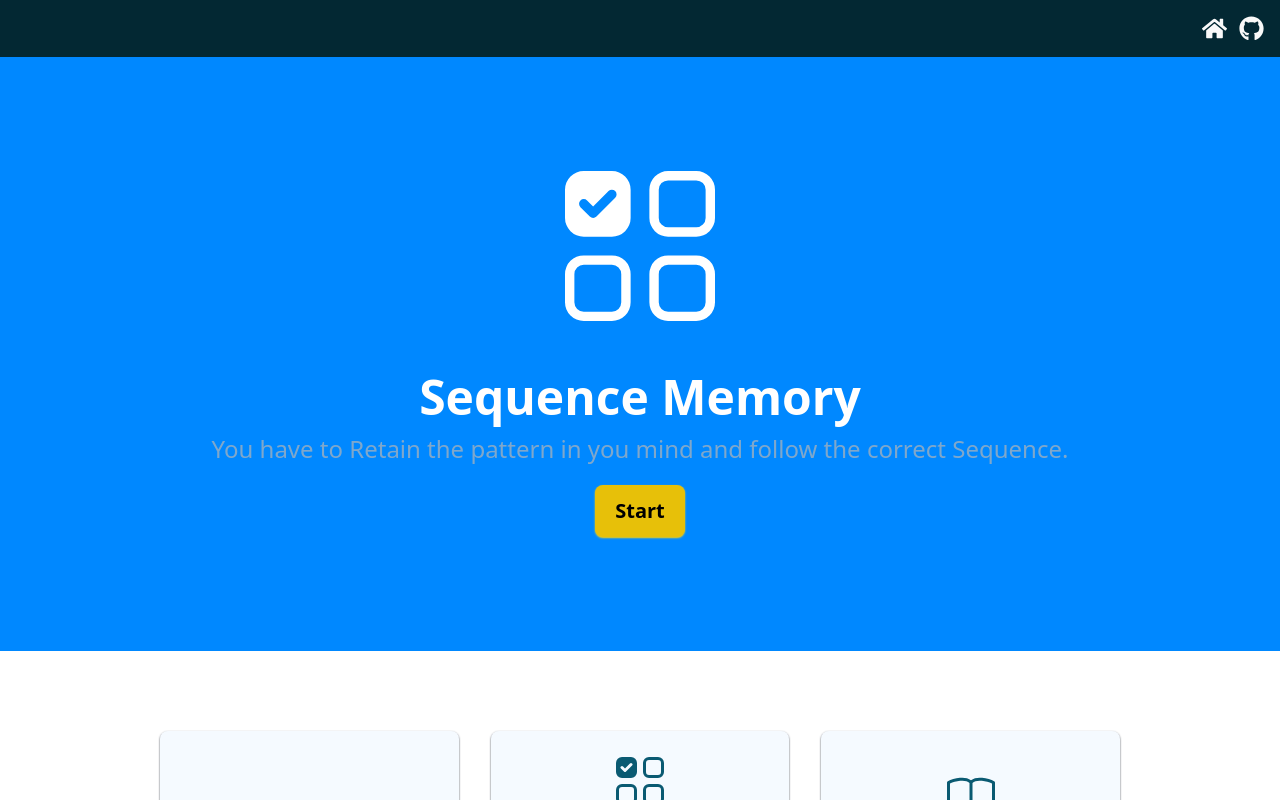
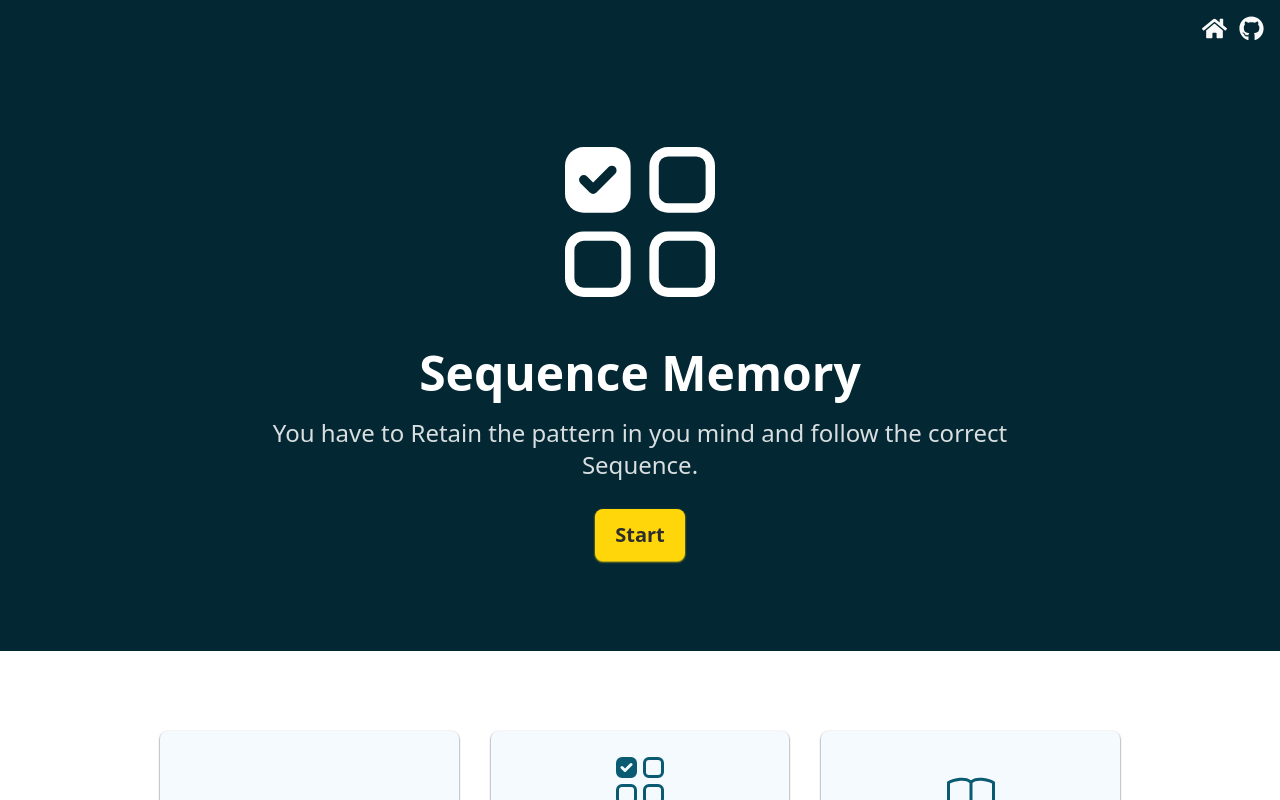
Before and after one commit to vineet-53/Human-Benchmark, a React (Vite) app in the folder client/: page /memory-retention in a window 1280 px wide. Shown: the top 800 px of the page. Built offline with nearby package versions, Linux system fonts and the light colour scheme.

Commit message:
changed styles of application

```diff
--- a/client/src/components/common/Buttons/StartButton.jsx
+++ b/client/src/components/common/Buttons/StartButton.jsx
@@ -3,7 +3,7 @@ import Button from "./Button";
 export default function StartButton({ children, styles, onClick }) {
   return (
     <Button
-      styles={`bg-yellow-100 px-5 text-xl font-bold py-3 shadow-yellow-50 shadow-sm  rounded-lg ${styles}`}
+      styles={`bg-yellow-50 px-5 text-pure-greys-700 text-xl font-bold py-3 shadow-yellow-50 shadow-sm  rounded-lg ${styles}`}
       onClick={onClick}
     >
       {children}
--- a/client/src/components/common/SubTitles/PageSubTitle.jsx
+++ b/client/src/components/common/SubTitles/PageSubTitle.jsx
@@ -1,6 +1,8 @@
 export default function PageSubTitle({ children, styles }) {
   return (
-    <p className={`text-2xl text-pure-greys-100 text-opacity-70 ${styles}`}>
+    <p
+      className={`text-2xl max-w-[768px] my-2 text-white text-opacity-85 ${styles}`}
+    >
       {children}
     </p>
   );
--- a/client/src/pages/Dashboard.jsx
+++ b/client/src/pages/Dashboard.jsx
@@ -4,7 +4,7 @@ export default function Dashboard({ children }) {
   return (
     <>
       <div className="min-h-screen  grid grid-rows-7 grid-cols-1">
-        <Container styles="bg-extreme-blue row-span-3">{children}</Container>
+        <Container styles="bg-richblue-700 row-span-3">{children}</Container>
         <Container styles="bg-white row-span-4 py-20 flex justify-center items-center">
           <CardsContainer />
         </Container>
--- a/client/src/pages/VocabularyTester.jsx
+++ b/client/src/pages/VocabularyTester.jsx
@@ -6,7 +6,7 @@ import VocabularyTest from "../components/core/VocabularyTesterPage/VocabularyTe
 export default function VocabularyTester() {
   const data = pages.data[2];
   return (
-    <TestPage data={{ ...data }}>
+    <TestPage data={{ ...data }} startButton={true}>
       <VocabularyTest />
     </TestPage>
   );
--- a/client/tailwind.config.js
+++ b/client/tailwind.config.js
@@ -8,6 +8,7 @@ export default {
       mono: ["Roboto Mono", "monospace"],
     },
     colors: {
+      primary: "#9600ff",
       extreme: {
         green: "#00ff33",
         red: "#ff0004",
```
